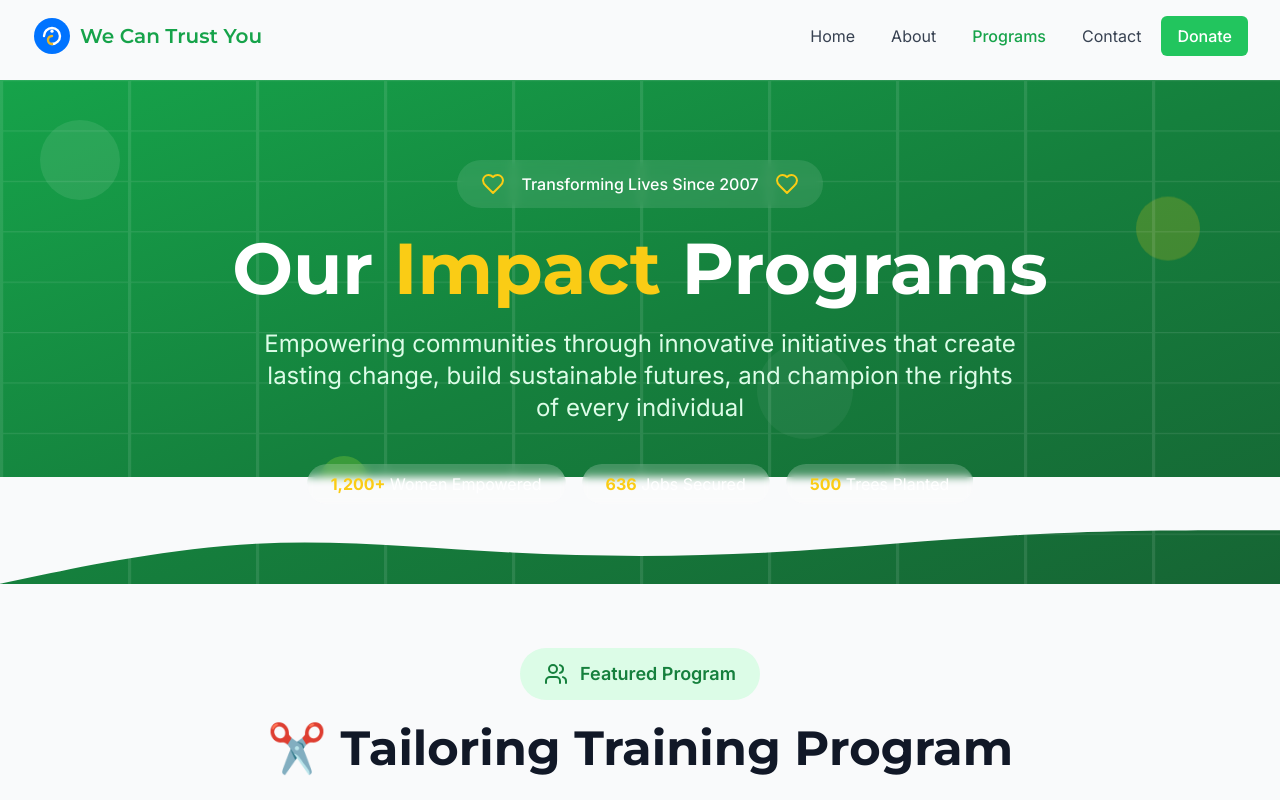
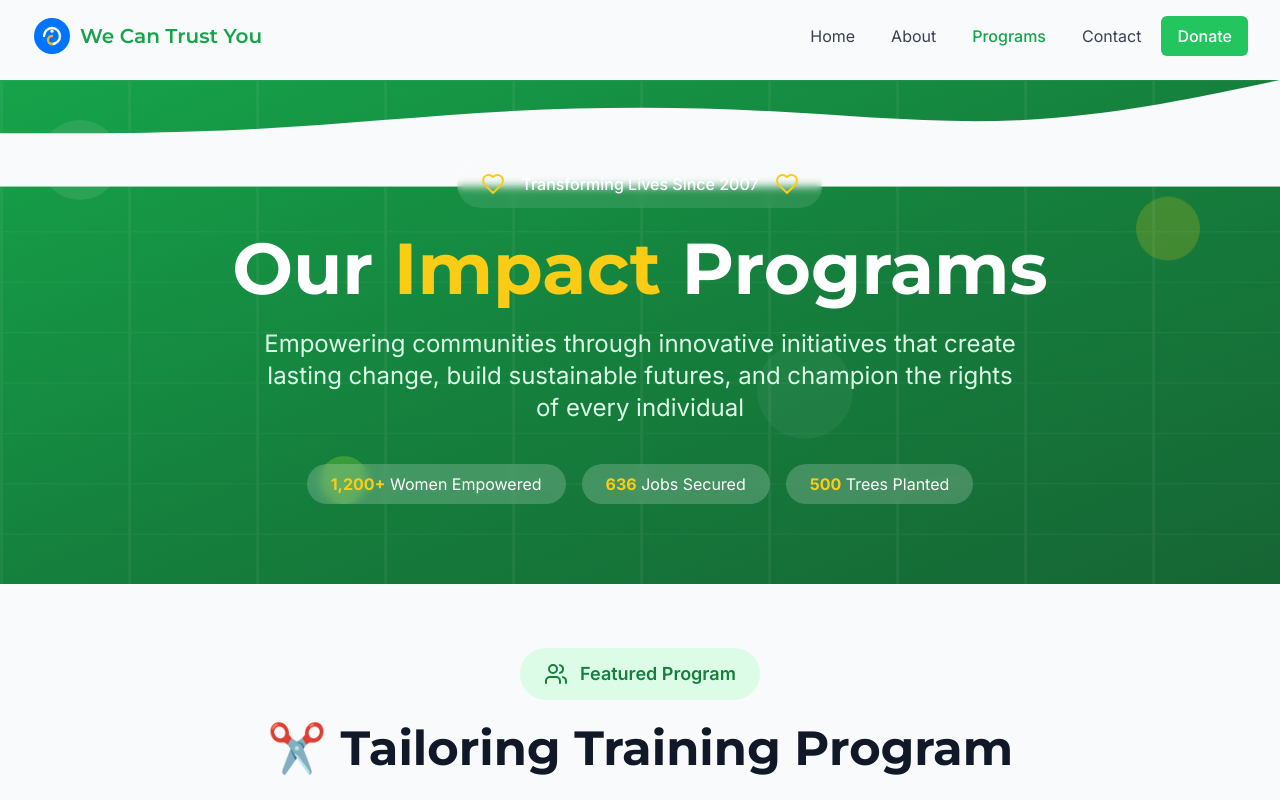
Before and after one commit to TamizhSK/we-can-trust, a React (Vite) app: page /programs in a window 1280 px wide. Shown: the top 800 px of the page. Built offline with nearby package versions, Linux system fonts and the light colour scheme.

Commit message:
Move wave divider to top of headers on all pages

```diff
--- a/src/components/Hero.tsx
+++ b/src/components/Hero.tsx
@@ -6,6 +6,13 @@ import Button from './Button';
 const Hero = () => {
   return (
     <div className="bg-gradient-to-br from-primary-600 via-primary-700 to-primary-800 py-20 relative overflow-hidden">
+      {/* Wave divider at top */}
+      <div className="absolute top-0 left-0 right-0">
+        <svg viewBox="0 0 1440 120" fill="none" xmlns="http://www.w3.org/2000/svg" preserveAspectRatio="none" className="w-full h-auto rotate-180">
+          <path d="M0 120L48 110C96 100 192 80 288 75C384 70 480 80 576 85C672 90 768 90 864 85C960 80 1056 70 1152 65C1248 60 1344 60 1392 60L1440 60V0H0V120Z" fill="#F9FAFB"/>
+        </svg>
+      </div>
+
       {/* Animated background elements */}
       <div className="absolute inset-0">
         <div className="absolute top-10 left-10 w-20 h-20 bg-white/10 rounded-full animate-pulse"></div>
--- a/src/pages/AboutPage.tsx
+++ b/src/pages/AboutPage.tsx
@@ -7,6 +7,13 @@ const AboutPage = () => {
     <div className="pt-20 pb-16">
       {/* Creative Header */}
       <div className="bg-gradient-to-br from-primary-600 via-primary-700 to-primary-800 py-20 relative overflow-hidden">
+        {/* Wave divider at top */}
+        <div className="absolute top-0 left-0 right-0">
+          <svg viewBox="0 0 1440 120" fill="none" xmlns="http://www.w3.org/2000/svg" preserveAspectRatio="none" className="w-full h-auto rotate-180">
+            <path d="M0 120L48 110C96 100 192 80 288 75C384 70 480 80 576 85C672 90 768 90 864 85C960 80 1056 70 1152 65C1248 60 1344 60 1392 60L1440 60V0H0V120Z" fill="#F9FAFB"/>
+          </svg>
+        </div>
+
         {/* Animated background elements */}
         <div className="absolute inset-0">
           <div className="absolute top-10 left-10 w-20 h-20 bg-white/10 rounded-full animate-pulse"></div>
@@ -64,13 +71,6 @@ const AboutPage = () => {
               </div>
             </motion.div>
           </div>
-        </div>
-
-        {/* Wave divider */}
-        <div className="absolute bottom-0 left-0 right-0">
-          <svg viewBox="0 0 1440 120" fill="none" xmlns="http://www.w3.org/2000/svg" preserveAspectRatio="none" className="w-full h-auto">
-            <path d="M0 120L48 110C96 100 192 80 288 75C384 70 480 80 576 85C672 90 768 90 864 85C960 80 1056 70 1152 65C1248 60 1344 60 1392 60L1440 60V0H0V120Z" fill="#F9FAFB"/>
-          </svg>
         </div>
       </div>
 
--- a/src/pages/ContactPage.tsx
+++ b/src/pages/ContactPage.tsx
@@ -51,6 +51,13 @@ const ContactPage = () => {
     <div className="pt-20 pb-16">
       {/* Creative Header */}
       <div className="bg-gradient-to-br from-primary-600 via-primary-700 to-primary-800 py-20 relative overflow-hidden">
+        {/* Wave divider at top */}
+        <div className="absolute top-0 left-0 right-0">
+          <svg viewBox="0 0 1440 120" fill="none" xmlns="http://www.w3.org/2000/svg" preserveAspectRatio="none" className="w-full h-auto rotate-180">
+            <path d="M0 120L48 110C96 100 192 80 288 75C384 70 480 80 576 85C672 90 768 90 864 85C960 80 1056 70 1152 65C1248 60 1344 60 1392 60L1440 60V0H0V120Z" fill="#F9FAFB"/>
+          </svg>
+        </div>
+
         {/* Animated background elements */}
         <div className="absolute inset-0">
           <div className="absolute top-10 left-10 w-20 h-20 bg-white/10 rounded-full animate-pulse"></div>
@@ -108,13 +115,6 @@ const ContactPage = () => {
               </div>
             </motion.div>
           </div>
-        </div>
-
-        {/* Wave divider */}
-        <div className="absolute bottom-0 left-0 right-0">
-          <svg viewBox="0 0 1440 120" fill="none" xmlns="http://www.w3.org/2000/svg" preserveAspectRatio="none" className="w-full h-auto">
-            <path d="M0 120L48 110C96 100 192 80 288 75C384 70 480 80 576 85C672 90 768 90 864 85C960 80 1056 70 1152 65C1248 60 1344 60 1392 60L1440 60V0H0V120Z" fill="#F9FAFB"/>
-          </svg>
         </div>
       </div>
 
--- a/src/pages/DonatePage.tsx
+++ b/src/pages/DonatePage.tsx
@@ -29,6 +29,13 @@ const DonatePage = () => {
     <div className="pt-20 pb-16">
       {/* Creative Header */}
       <div className="bg-gradient-to-br from-primary-600 via-primary-700 to-primary-800 py-20 relative overflow-hidden">
+        {/* Wave divider at top */}
+        <div className="absolute top-0 left-0 right-0">
+          <svg viewBox="0 0 1440 120" fill="none" xmlns="http://www.w3.org/2000/svg" preserveAspectRatio="none" className="w-full h-auto rotate-180">
+            <path d="M0 120L48 110C96 100 192 80 288 75C384 70 480 80 576 85C672 90 768 90 864 85C960 80 1056 70 1152 65C1248 60 1344 60 1392 60L1440 60V0H0V120Z" fill="#F9FAFB"/>
+          </svg>
+        </div>
+
         {/* Animated background elements */}
         <div className="absolute inset-0">
           <div className="absolute top-10 left-10 w-20 h-20 bg-white/10 rounded-full animate-pulse"></div>
@@ -86,13 +93,6 @@ const DonatePage = () => {
               </div>
             </motion.div>
           </div>
-        </div>
-
-        {/* Wave divider */}
-        <div className="absolute bottom-0 left-0 right-0">
-          <svg viewBox="0 0 1440 120" fill="none" xmlns="http://www.w3.org/2000/svg" preserveAspectRatio="none" className="w-full h-auto">
-            <path d="M0 120L48 110C96 100 192 80 288 75C384 70 480 80 576 85C672 90 768 90 864 85C960 80 1056 70 1152 65C1248 60 1344 60 1392 60L1440 60V0H0V120Z" fill="#F9FAFB"/>
-          </svg>
         </div>
       </div>
 
--- a/src/pages/ProgramsPage.tsx
+++ b/src/pages/ProgramsPage.tsx
@@ -50,6 +50,13 @@ const ProgramsPage = () => {
     <div className="pt-20 pb-16">
       {/* Creative Header */}
       <div className="bg-gradient-to-br from-primary-600 via-primary-700 to-primary-800 py-20 relative overflow-hidden">
+        {/* Wave divider at top */}
+        <div className="absolute top-0 left-0 right-0">
+          <svg viewBox="0 0 1440 120" fill="none" xmlns="http://www.w3.org/2000/svg" preserveAspectRatio="none" className="w-full h-auto rotate-180">
+            <path d="M0 120L48 110C96 100 192 80 288 75C384 70 480 80 576 85C672 90 768 90 864 85C960 80 1056 70 1152 65C1248 60 1344 60 1392 60L1440 60V0H0V120Z" fill="#F9FAFB"/>
+          </svg>
+        </div>
+
         {/* Animated background elements */}
         <div className="absolute inset-0">
           <div className="absolute top-10 left-10 w-20 h-20 bg-white/10 rounded-full animate-pulse"></div>
@@ -59,7 +66,7 @@ const ProgramsPage = () => {
         </div>
 
         {/* Decorative pattern */}
-        <div className="absolute inset-0 opacity-10">
+        <div className="absolute inset-0 opacity-5">
           <svg className="w-full h-full" viewBox="0 0 100 100" preserveAspectRatio="none">
             <defs>
               <pattern id="grid" width="10" height="10" patternUnits="userSpaceOnUse">
@@ -107,13 +114,6 @@ const ProgramsPage = () => {
               </div>
             </motion.div>
           </div>
-        </div>
-
-        {/* Wave divider */}
-        <div className="absolute bottom-0 left-0 right-0">
-          <svg viewBox="0 0 1440 120" fill="none" xmlns="http://www.w3.org/2000/svg" preserveAspectRatio="none" className="w-full h-auto">
-            <path d="M0 120L48 110C96 100 192 80 288 75C384 70 480 80 576 85C672 90 768 90 864 85C960 80 1056 70 1152 65C1248 60 1344 60 1392 60L1440 60V0H0V120Z" fill="#F9FAFB"/>
-          </svg>
         </div>
       </div>
 
```
